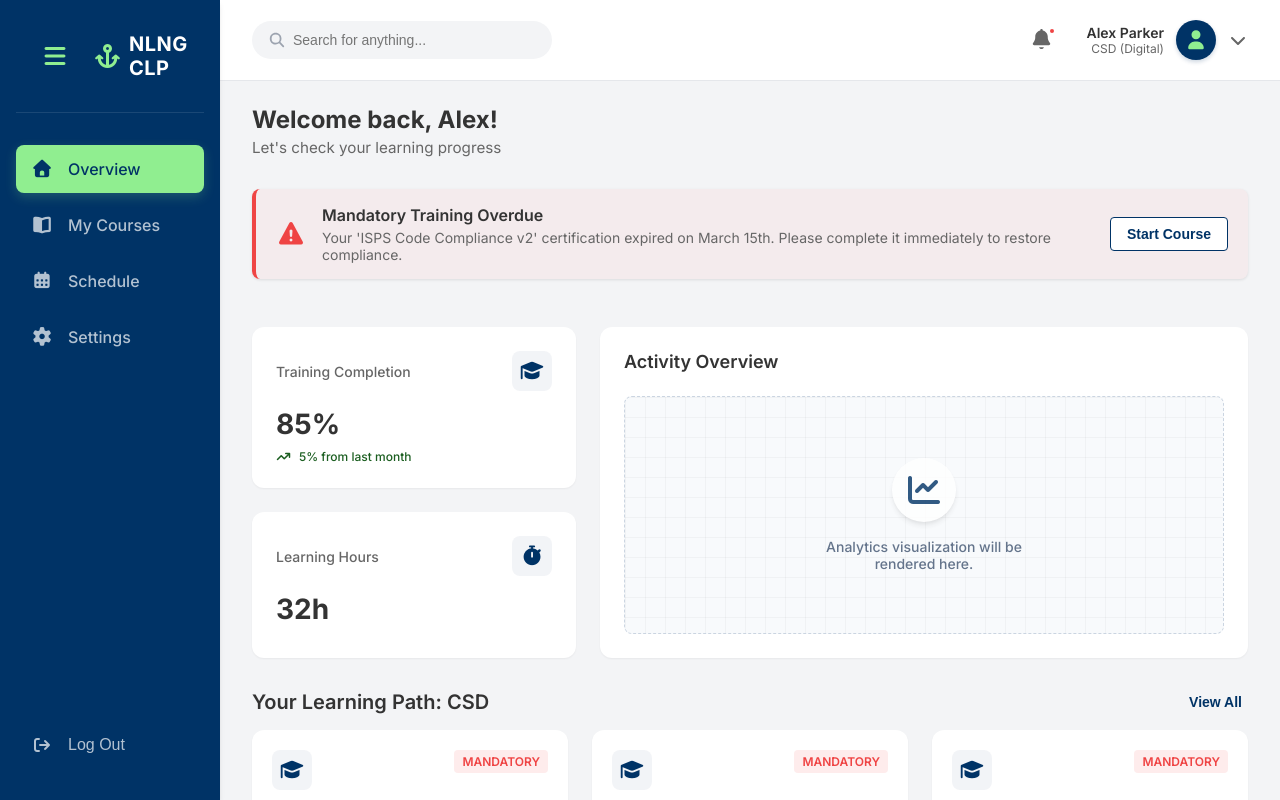
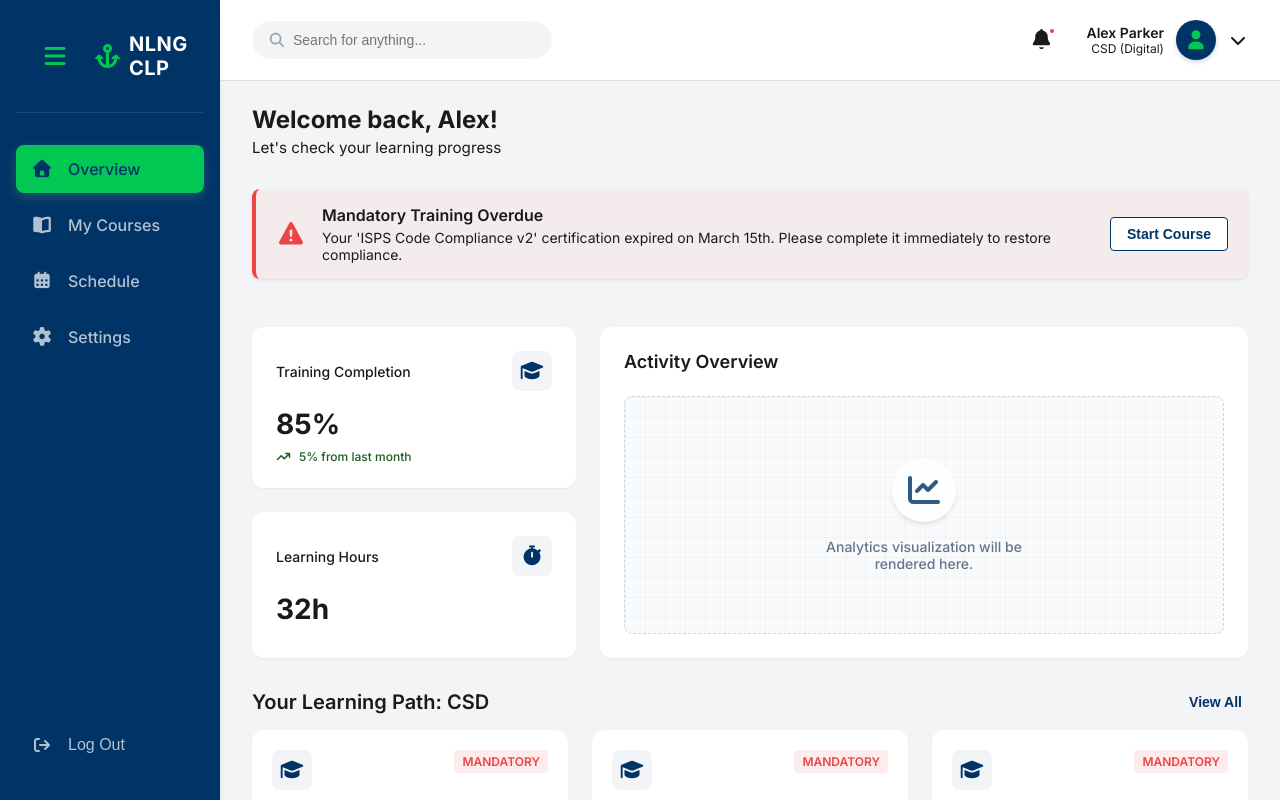
Before and after one commit to Quaintbrake5/Corporate_Learning_frontend, a React (Vite) app: page / in a window 1280 px wide. Built offline with nearby package versions, Linux system fonts and the light colour scheme.

Commit message:
Corporate Learning Platform frontend update

```diff
--- a/src/index.css
+++ b/src/index.css
@@ -1,14 +1,20 @@
 :root {
   --primary-blue: #003366;
-  --accent-green: #90ee90; /* lightgreen */
+  --accent-green: #00C853;
   --bg-color: #ffffff;
   --bg-secondary: #f3f4f6; /* Soft gray for backgrounds behind cards based on design guide */
-  --text-color: #666666;
-  --text-dark: #333333;
-  --border-color: #e5e7eb;
+  --text-color: #1A1A1A;
+  --text-dark: #1A1A1A;
+  --border-color: #E0E0E0;
   --shadow-sm: 0 1px 2px 0 rgba(0, 0, 0, 0.05);
   --shadow-md: 0 4px 6px -1px rgba(0, 0, 0, 0.1), 0 2px 4px -1px rgba(0, 0, 0, 0.06);
   --font-family: 'Inter', system-ui, -apple-system, sans-serif;
+  --button-hover: #002852;
+  --button-disabled: #9ca3af;
+  --button-secondary-hover: #e5e7eb;
+  --error-bg: #fee2e2;
+  --error-text: #dc2626;
+  --error-border: #fecaca;
 }
 
 body {
--- a/src/pages/Login/Login.module.css
+++ b/src/pages/Login/Login.module.css
@@ -134,11 +134,11 @@
 }
 
 .submitButton:hover:not(:disabled) {
-  background-color: #002852; /* Darker blue */
+   background-color: var(--button-hover);
  }
 
 .submitButton:disabled {
-  background-color: #9ca3af;
+   background-color: var(--button-disabled);
    cursor: not-allowed;
  }
 
@@ -158,7 +158,7 @@
 }
 
 .backButton:hover {
-  background-color: #e5e7eb;
+   background-color: var(--button-secondary-hover);
  }
 
 .nextButton {
@@ -167,7 +167,7 @@
 }
 
 .nextButton:hover:not(:disabled) {
-  background-color: #002852;
+   background-color: var(--button-hover);
  }
 
 .nextButton:disabled {
@@ -182,11 +182,11 @@
 }
 
 .errorMessage {
-  background-color: #fee2e2;
-  color: #dc2626;
+   background-color: var(--error-bg);
+   color: var(--error-text);
    padding: 0.75rem;
    border-radius: 8px;
-  border: 1px solid #fecaca;
+   border: 1px solid var(--error-border);
    font-size: 0.875rem;
    margin-top: 1rem;
  }
@@ -233,7 +233,7 @@
 }
 
 .authOptionButton.active:hover {
-  background-color: #002852;
+   background-color: var(--button-hover);
  }
 
 .authIcon {
--- a/src/pages/Register/Register.module.css
+++ b/src/pages/Register/Register.module.css
@@ -76,7 +76,7 @@
 }
 
 .backButton:hover {
-  background-color: #e5e7eb;
+   background-color: var(--button-secondary-hover);
  }
 
 .nextButton {
@@ -85,11 +85,11 @@
 }
 
 .nextButton:hover:not(:disabled) {
-  background-color: #002852;
+   background-color: var(--button-hover);
  }
 
 .nextButton:disabled {
-  background-color: #9ca3af;
+   background-color: var(--button-disabled);
    cursor: not-allowed;
  }
 
@@ -105,7 +105,7 @@
 }
 
 .linkButton:hover {
-  color: #002852;
+   color: var(--button-hover);
  }
 
 .registerCard {
@@ -209,7 +209,7 @@
 }
 
 .errorText {
-  color: #dc2626;
+   color: var(--error-text);
    font-size: 0.75rem;
    margin-top: 0.25rem;
  }
@@ -267,7 +267,7 @@
 }
 
 .linkButton:hover {
-  color: #002852;
+   color: var(--button-hover);
  }
 
 .formActions {
```
Lines whose indentation alone changed are shown as unchanged.
